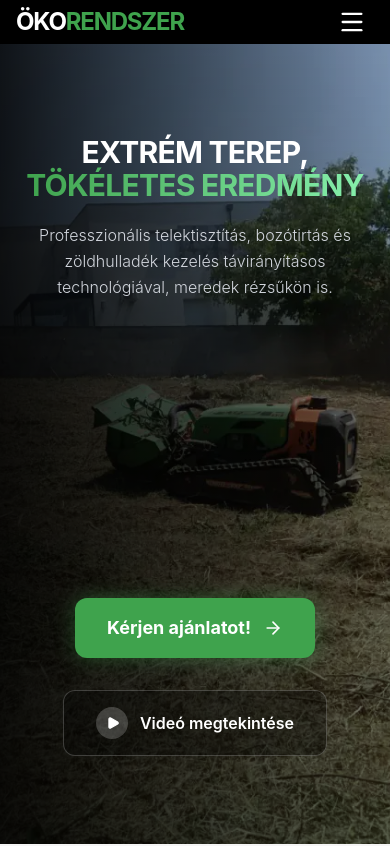
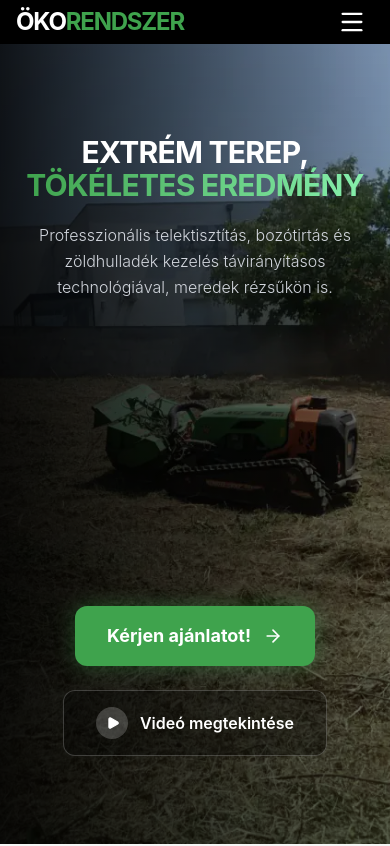
Before and after one commit to balazsr66/zoldhulladek, a Vue app: page / in a window 390 px wide. Shown: the top 846 px of the page. Built offline with nearby package versions, Linux system fonts and the light colour scheme; a web font is replaced by a local one.

Commit message:
hero gap alignment

```diff
--- a/src/components/layout/Hero.vue
+++ b/src/components/layout/Hero.vue
@@ -93,7 +93,7 @@ const scrollToContact = () => {
         </p>
 
         <!-- CTA Buttons -->
-        <div class="hero-reveal hero-reveal-3 mt-auto mb-14 pt-3 flex flex-col sm:flex-row items-center gap-8 md:gap-4 justify-center md:mt-0 md:mb-0 md:pt-0 md:justify-start">
+        <div class="hero-reveal hero-reveal-3 mt-auto mb-14 pt-3 flex flex-col sm:flex-row items-center gap-6 md:gap-4 justify-center md:mt-0 md:mb-0 md:pt-0 md:justify-start">
           <button
             type="button"
             @click="scrollToContact"
```
